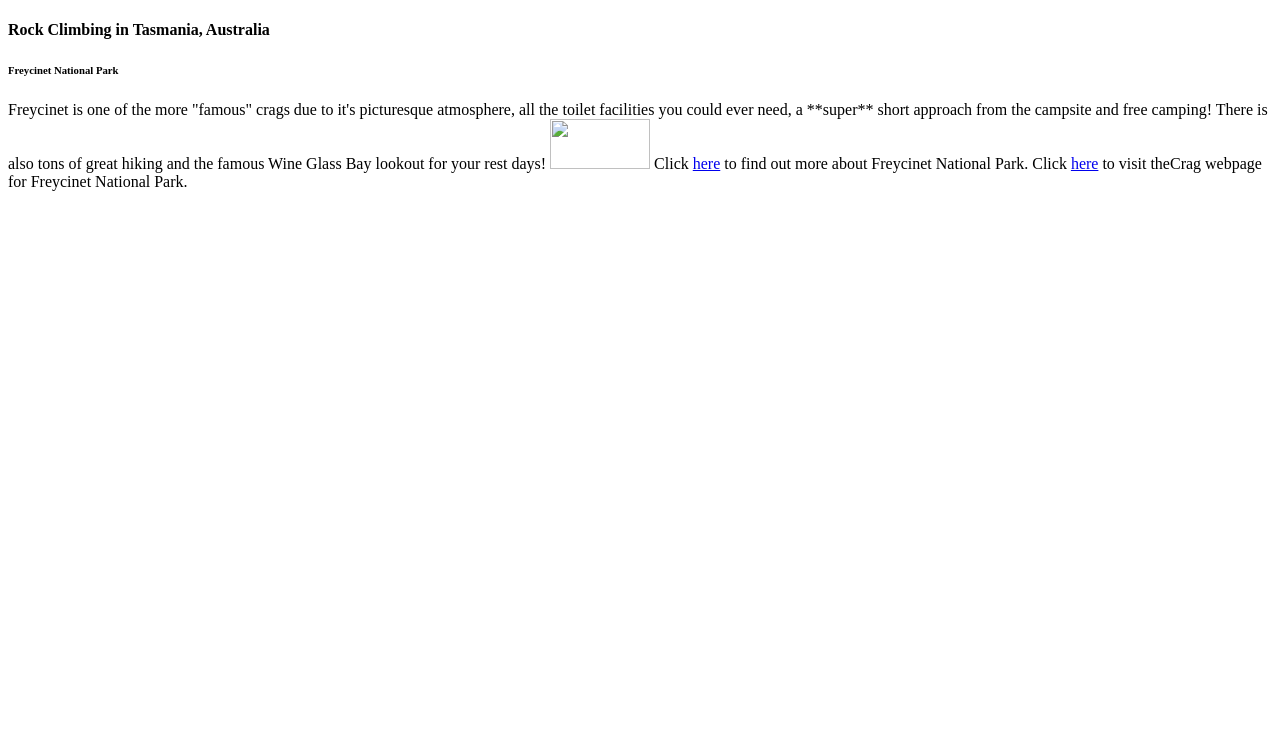
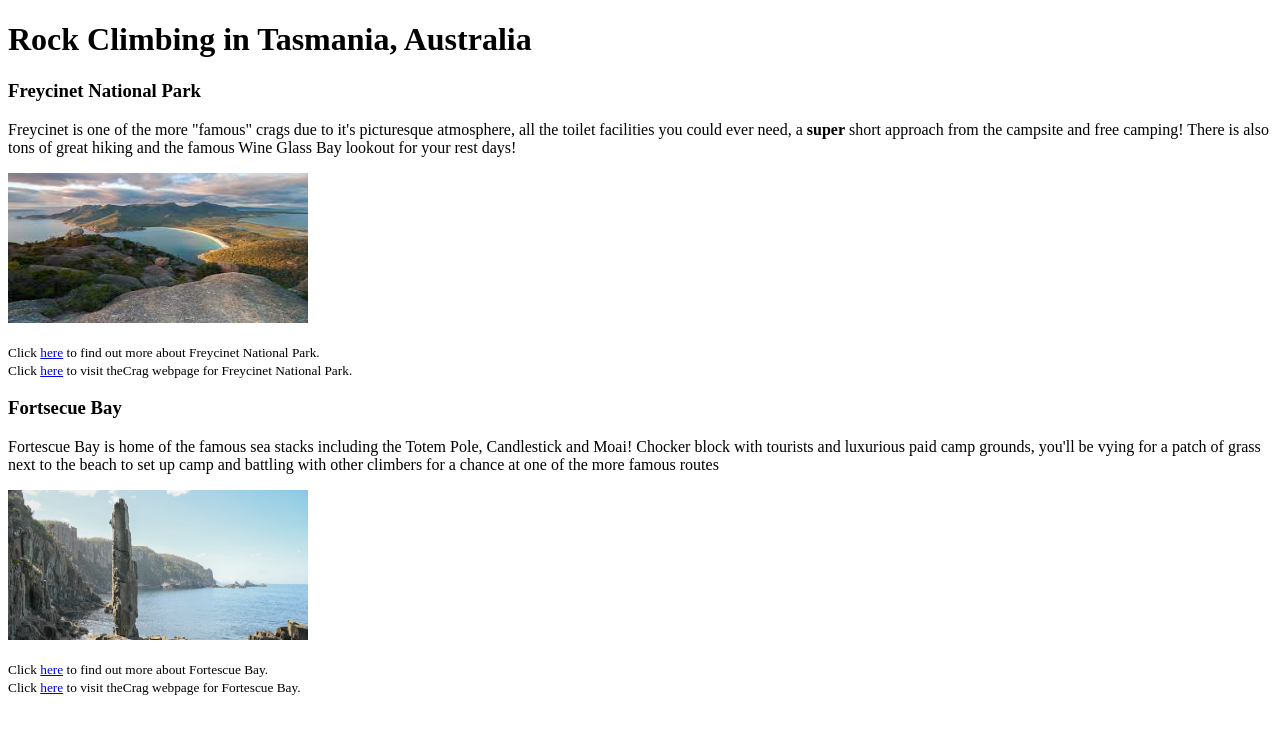
Before and after one commit to nat865/HTML, a plain HTML site: page index.html in a window 1280 px wide. Drawn offline with Linux system fonts and the light colour scheme.

Commit message:
built page links

```diff
--- a/index.html
+++ b/index.html
@@ -5,14 +5,20 @@
         <title>Index</title>
     </head>
     <body>
-        <h4>Rock Climbing in Tasmania, Australia</h4>
-        <h6>Freycinet National Park</h6>
+        <h1>Rock Climbing in Tasmania, Australia</h1>
+        <h3>Freycinet National Park</h3>
         <p>
             Freycinet is one of the more "famous" crags due to it's picturesque atmosphere, all the toilet facilities you could ever need,
-            a **super** short approach from the campsite and free camping! There is also tons of great hiking and the famous Wine Glass Bay lookout for your rest days!
-            <img src = "./photos/freycinet.jpg", width = "100" height = "50">
-            Click <a href="crags/Freycinet.html">here</a> to find out more about Freycinet National Park.
-            Click <a href="https://www.thecrag.com/en/climbing/australia/coles-bay">here</a> to visit theCrag webpage for Freycinet National Park.
-        </p>
+            a <strong>super</strong> short approach from the campsite and free camping! There is also tons of great hiking and the famous Wine Glass Bay lookout for your rest days!
+        </p><img src = "./photos/freycinet.jpeg", width = "300" height = "150"></p>
+        <small>Click <a href="crags/Freycinet.html">here</a> to find out more about Freycinet National Park.</small>
+        </br><small>Click <a href="https://www.thecrag.com/en/climbing/australia/coles-bay">here</a> to visit theCrag webpage for Freycinet National Park.</small>
+
+        <h3>Fortsecue Bay</h3>
+        <p>
+            Fortescue Bay is home of the famous sea stacks including the Totem Pole, Candlestick and Moai! Chocker block with tourists and luxurious paid camp grounds, you'll be vying for a patch of grass next to the beach to set up camp and battling with other climbers for a chance at one of the more famous routes
+        </p><img src = "./photos/fortescue.jpeg", width = "300" height = "150"></p>
+        <small>Click <a href="crags/Fortescue.html">here</a> to find out more about Fortescue Bay.</small>
+        </br><small>Click <a href="https://www.thecrag.com/en/climbing/australia/fortescue-bay">here</a> to visit theCrag webpage for Fortescue Bay.</small>
     </body>
 </html>
```
Also changed, not shown: crags/Fortescue.html (added, +24 -0 lines), crags/Freycinet.html (+27 -0 lines), photos/fortescue.jpeg (added).
